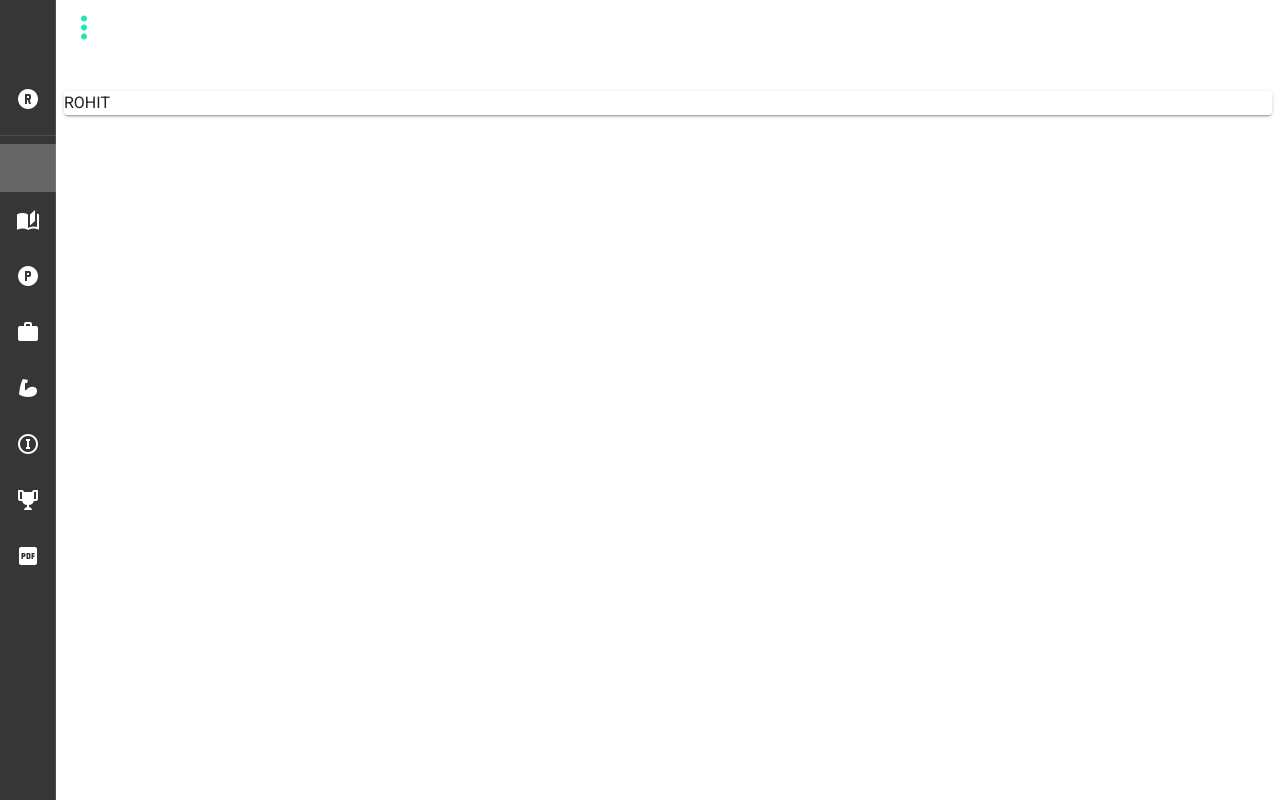
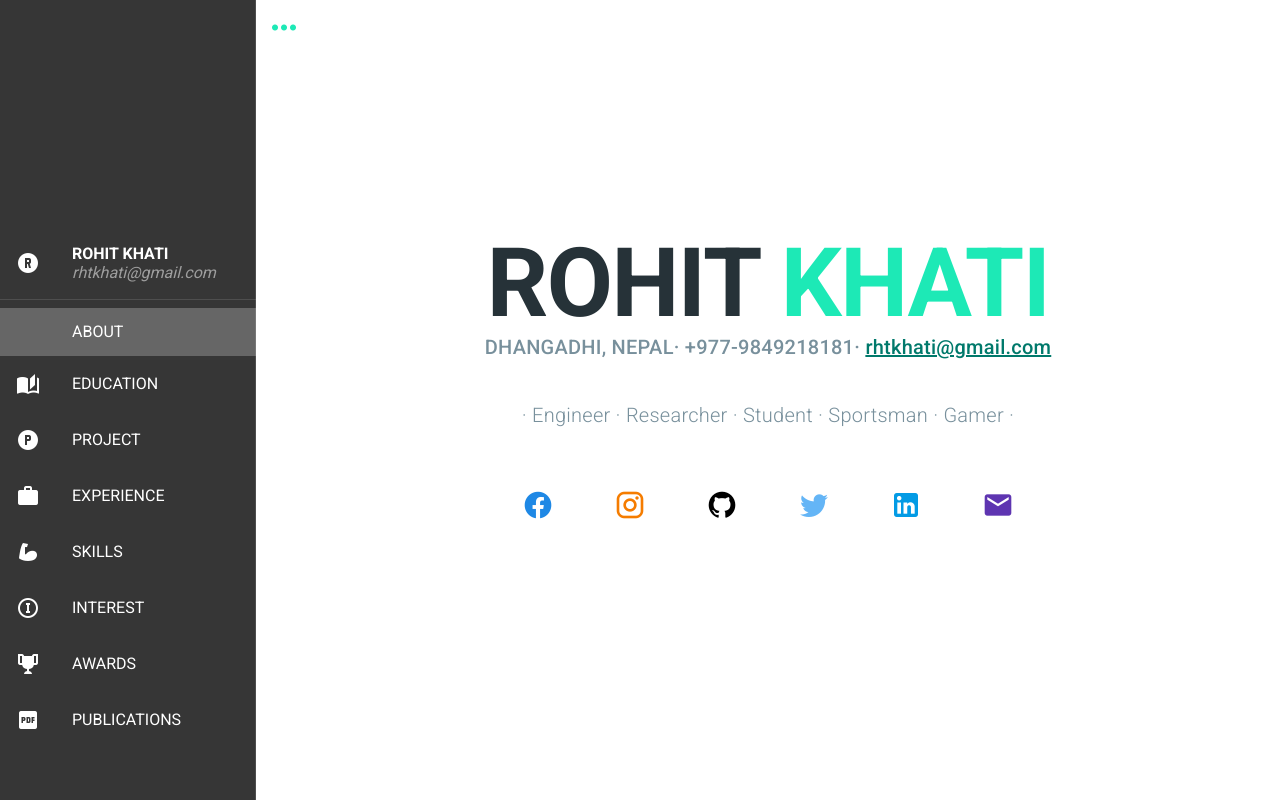
Before and after one commit to ro-hit81/my_portfolio, a Vue app: page /about in a window 1280 px wide. Built offline with nearby package versions, Linux system fonts and the light colour scheme.

Commit message:
Completed 'About' component.

```diff
--- a/src/components/About.vue
+++ b/src/components/About.vue
@@ -1,11 +1,43 @@
 <template>
-    <v-card class="mx-auto my-9">
-        <p>ROHIT</p>
-    </v-card>
+    <v-container fluid pa-0>
+        <v-row style="height: 85vh" dense>
+            <v-col class="d-flex flex-column justify-center align-center">
+                <v-card flat class="mx-auto text-center">
+                    <p>
+                        <span class="blue-grey--text text--darken-4 text-h1 font-weight-bold">ROHIT </span>
+                        <span class="teal--text text--accent-3 text-h1 font-weight-bold"> KHATI</span><br>
+
+                        <span class="blue-grey--text text--lighten-1 text-h6">DHANGADHI, NEPAL&middot; +977-9849218181&middot; </span>
+                        <a class="teal--text text--darken-2 text-h6 text-decoration-underline" :href="`mailto:${mail}`">{{mail}}</a><br>
+                    </p>
+                    <p class="my-9">
+                        <span class="blue-grey--text text--lighten-1 text-h6 font-weight-light">&middot; Engineer &middot; Researcher &middot; Student &middot; Sportsman &middot; Gamer &middot;</span>
+                    </p>
+                    <p class="mt-12">
+                        <v-btn icon x-large v-for="socialApp in socialApps" :key="socialApp.icon" :href="socialApp.link" ripple class="mx-5">
+                            <v-icon :color="socialApp.color">mdi-{{socialApp.icon}}</v-icon>
+                        </v-btn>
+                    </p>
+                </v-card>
+            </v-col>
+        </v-row>
+    </v-container>
 </template>
 
 <script>
 export default {
-
+    data() {
+        return {
+            mail: 'rhtkhati@gmail.com',
+            socialApps: [
+                {color: 'blue darken-1', icon: 'facebook', link: 'https://www.facebook.com/rohit.khati3'},
+                {color: 'orange darken-2', icon: 'instagram', link: 'https://www.instagram.com/rohit_khati/'},
+                {color: 'black', icon: 'github', link: 'https://github.com/ro-hit81'},
+                {color: 'blue lighten-2', icon: 'twitter', link: 'https://twitter.com/rohitkhati713'},
+                {color: 'light-blue darken-1', icon: 'linkedin', link: 'https://www.linkedin.com/in/rhtkht/'},
+                {color: 'deep-purple darken-1', icon: 'email', link: 'mailto:rhtkhati@gmail.com'}
+            ]
+        }
+    }
 }
 </script>
--- a/src/components/Navbar/Navbar.vue
+++ b/src/components/Navbar/Navbar.vue
@@ -19,7 +19,7 @@
                 </v-col>
             </v-row>
             <v-list>
-                <v-list-item link>
+                <v-list-item link to="/">
                     <v-list-item-icon>
                         <v-icon>mdi-alpha-r-circle</v-icon>
                     </v-list-item-icon>
@@ -57,7 +57,7 @@ export default {
         return {
             image: Rohit,
             drawer: true,
-            mini: true,
+            mini: false,
             navbg: navbg,
             items: [
                 {title: "ABOUT", icon: "mdi-face", route: "/about"},
```
